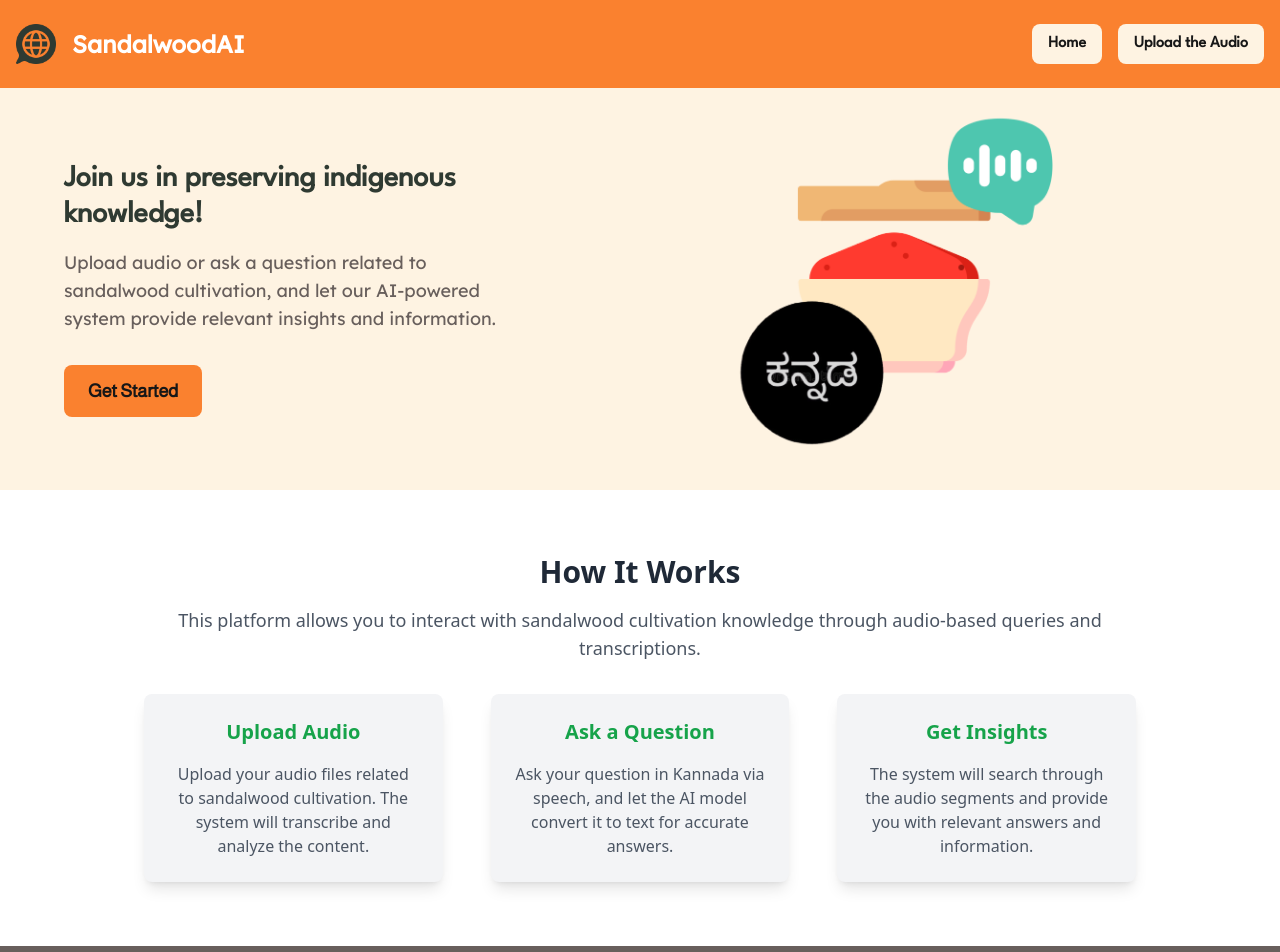
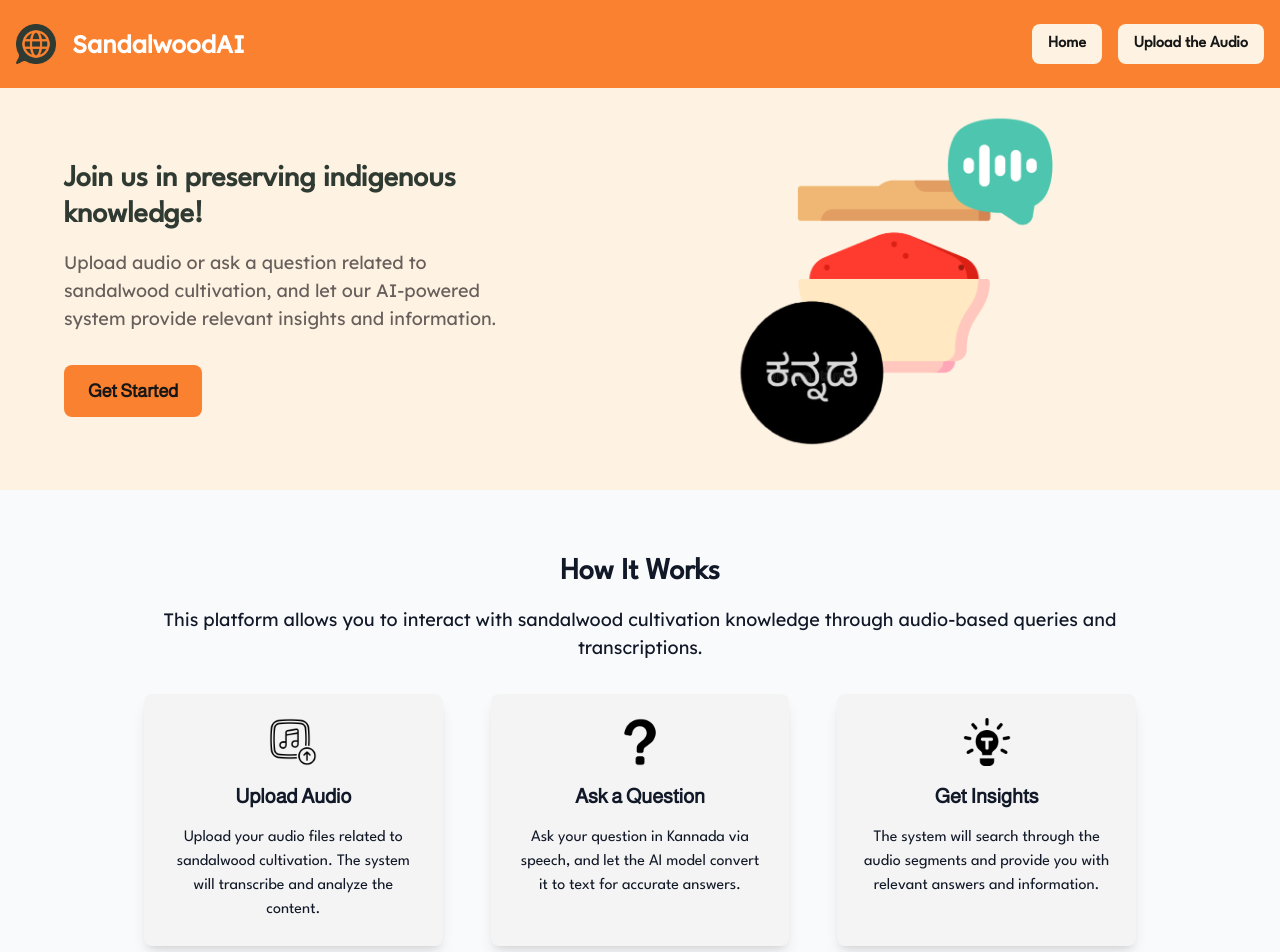
Before and after one commit to fromjyce/SandalwoodASR-Pipeline, a Next.js app in the folder frontend/: page / in a window 1280 px wide. Shown: the top 952 px of the page. Built offline with nearby package versions, Linux system fonts and the light colour scheme.

Commit message:
added htw comp

```diff
--- a/frontend/pages/main.js
+++ b/frontend/pages/main.js
@@ -2,38 +2,14 @@ import React from 'react';
 import Footer from './components/footer';
 import Header from './components/header';
 import CalltoAction from './components/main/calltoaction';
+import HowItWorks from './components/main/howitworks';
 
 const Main = () => {
   return (
     <div className="min-h-screen bg-gray-50 text-gray-900">
       <Header />
       <CalltoAction />
-
-      {/* How It Works Section */}
-      <section className="bg-white py-16">
-        <div className="max-w-5xl mx-auto text-center px-4">
-          <h2 className="text-3xl font-semibold text-gray-800">How It Works</h2>
-          <p className="mt-4 text-lg text-gray-600">This platform allows you to interact with sandalwood cultivation knowledge through audio-based queries and transcriptions.</p>
-          <div className="mt-8 grid grid-cols-1 md:grid-cols-3 gap-12">
-            {/* Step 1 */}
-            <div className="bg-gray-100 p-6 rounded-lg shadow-lg">
-              <h3 className="text-xl font-semibold text-green-600">Upload Audio</h3>
-              <p className="mt-4 text-gray-600">Upload your audio files related to sandalwood cultivation. The system will transcribe and analyze the content.</p>
-            </div>
-            {/* Step 2 */}
-            <div className="bg-gray-100 p-6 rounded-lg shadow-lg">
-              <h3 className="text-xl font-semibold text-green-600">Ask a Question</h3>
-              <p className="mt-4 text-gray-600">Ask your question in Kannada via speech, and let the AI model convert it to text for accurate answers.</p>
-            </div>
-            {/* Step 3 */}
-            <div className="bg-gray-100 p-6 rounded-lg shadow-lg">
-              <h3 className="text-xl font-semibold text-green-600">Get Insights</h3>
-              <p className="mt-4 text-gray-600">The system will search through the audio segments and provide you with relevant answers and information.</p>
-            </div>
-          </div>
-        </div>
-      </section>
-
+      <HowItWorks />
       < Footer />
     </div>
   );
```
